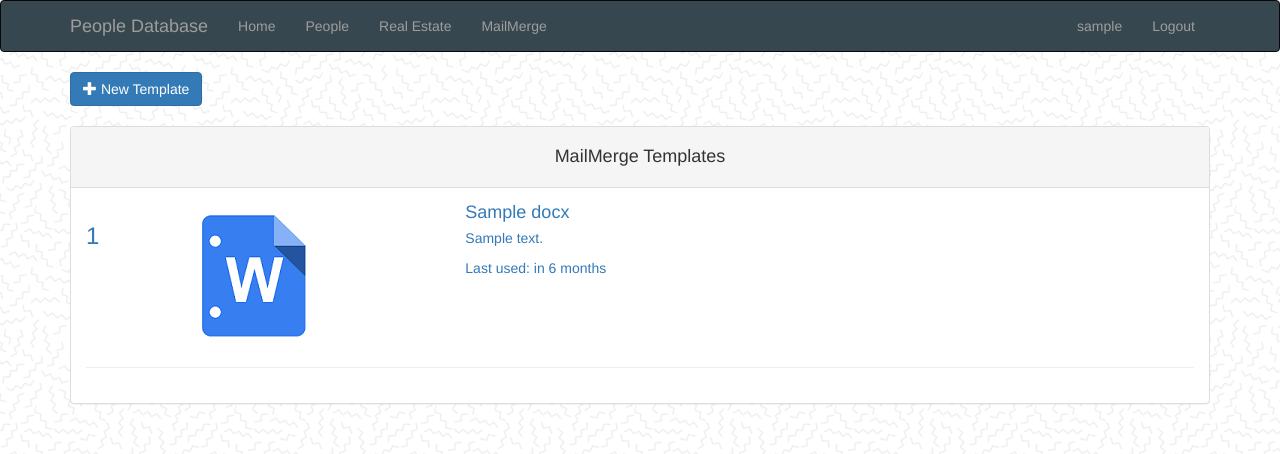
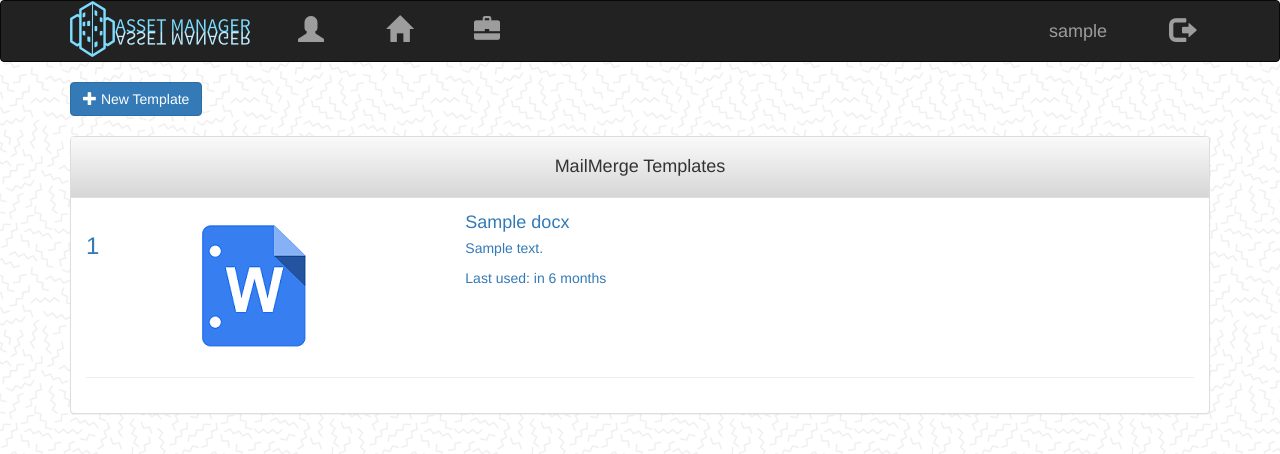
Before and after one commit to RoJac88/asset_manager, a Flask app: page /mailmerge in a window 1280 px wide. Shown: the top 454 px of the page. Run offline with Flask 2, Linux system fonts and the light colour scheme; a user stored in the database is signed in; tables that the repository leaves empty hold one stand-in row (values such as "Sample post"); some libraries are stand-ins or nearby versions.

Commit message:
Cosmetic changes, logo

```diff
--- a/app/templates/auth/profile.html
+++ b/app/templates/auth/profile.html
@@ -15,7 +15,7 @@
 	</div>
 	<div class="col-sm-8">
 		<div class="panel panel-default">
-			<div class="panel-heading text-center"><h2>{{ user.username }}'s Files: </h2></div>
+			<div class="panel-heading text-center panel-headstyle"><h2>{{ user.username }}'s Files: </h2></div>
 			<div class="panel-body">
 				{% for file in user.files %}
 				{% include 'auth/_file.html' %}
--- a/app/templates/base.html
+++ b/app/templates/base.html
@@ -18,12 +18,30 @@ body {
   background-image: url("{{ url_for('static', filename='bg.png') }}");
   background-repeat: repeat;
   }
+.well {
+  background-image: linear-gradient(#fafafa, #d6d6d6);
+}
+.panel-headstyle {
+  background-image: linear-gradient(#fafafa, #d6d6d6);
+}
+.panel-footer {
+  background-image: linear-gradient(#fafafa, #d6d6d6);
+}
+.nav-glyph {
+  font-size: 26px;
+  padding-left: 32px;
+}
+.nav-text {
+  font-size: 18px;
+  padding-top: 5px;
+}
+
 </style>
 {% endblock %}
 
-{% block title %}People Database{% endblock %}
+{% block title %}Asset Manager{% endblock %}
 {% block navbar %}
-    <nav class="navbar navbar-inverse"style="background-color: #37474F">
+    <nav class="navbar navbar-inverse">
         <div class="container">
             <div class="navbar-header">
                 <button type="button" class="navbar-toggle collapsed" data-toggle="collapse" data-target="#bs-example-navbar-collapse-1" aria-expanded="false">
@@ -32,22 +50,21 @@ body {
                     <span class="icon-bar"></span>
                     <span class="icon-bar"></span>
                 </button>
-                <a class="navbar-brand" href="{{ url_for('main.index') }}">People Database</a>
+                <a class="navbar-left" href="{{ url_for('main.index') }}"><img src="{{ url_for('static', filename='logo.png') }}"></a>
             </div>
             <div class="collapse navbar-collapse" id="bs-example-navbar-collapse-1">
                 <ul class="nav navbar-nav">
-                    <li><a href="{{ url_for('main.index') }}">Home</a></li>
-                    <li><a href="{{ url_for('people.people') }}">People</a></li>
-                    <li><a href="{{ url_for('realestate.realestate') }}">Real Estate</a></li>
-                    <li><a href="{{ url_for('mailmerge.mailmerge') }}">MailMerge</a></li>
+                    <li><a href="{{ url_for('people.people') }}"><span class="glyphicon glyphicon-user nav-glyph"></span></a></li>
+                    <li><a href="{{ url_for('realestate.realestate') }}"><span class="glyphicon glyphicon-home nav-glyph"></span></a></li>
+                    <li><a href="{{ url_for('mailmerge.mailmerge') }}"><span class="glyphicon glyphicon-briefcase nav-glyph"></span></a></li>
                 </ul>
                 <ul class="nav navbar-nav navbar-right">
                     {% if current_user.is_anonymous %}
-                    <li><a href="{{ url_for('auth.register') }}">Register</a></li>
-                    <li><a href="{{ url_for('auth.login') }}">Login</a></li>
+                    <li><a href="{{ url_for('auth.register') }}"><button type="button" class="btn btn-primary">Sign Up</button></a></li>
+                    <li><a href="{{ url_for('auth.login') }}"><span class="glyphicon glyphicon-log-in nav-glyph"></span></a></li>
                     {% else %}
-                    <li><a href="{{ url_for('auth.profile') }}">{{current_user.username}}</a></li>
-                    <li><a href="{{ url_for('auth.logout') }}">Logout</a></li>
+                    <li class="nav-text"><a href="{{ url_for('auth.profile') }}">{{current_user.username}}</a></li>
+                    <li><a href="{{ url_for('auth.logout') }}"><span class="glyphicon glyphicon-log-out nav-glyph"></span></a></li>
                     {% endif %}
                 </ul>
             </div>
--- a/app/templates/mailmerge/mailmerge.html
+++ b/app/templates/mailmerge/mailmerge.html
@@ -10,7 +10,7 @@
 <br>
 {% endif %}
 <div class="panel panel-default">
-	<div class="panel-heading text-center"><h4>MailMerge Templates</h4></div>
+	<div class="panel-heading text-center panel-headstyle"><h4>MailMerge Templates</h4></div>
 	<div class="panel-body">
 		{% for template in templates %}
 		{% include 'mailmerge/_template.html' %}
--- a/app/templates/people/legal_person_view.html
+++ b/app/templates/people/legal_person_view.html
@@ -35,7 +35,7 @@
     <div class="row">
       <div class="col-xs-5">
         <div class="panel panel-default">
-        	<div class="panel-heading text-center"><h4><span class="glyphicon glyphicon-envelope"></span></h4></div>
+        	<div class="panel-heading text-center panel-headstyle"><h4><span class="glyphicon glyphicon-envelope"></span></h4></div>
         	<div class="panel-body">
 						{% if person.addr_rua %}
             <p>
@@ -58,7 +58,7 @@
       </div>
       <div class="col-xs-7">
 				<div class="panel panel-default">
-        	<div class="panel-heading text-center"><h4><span class="glyphicon glyphicon-list-alt"></span></h4></div>
+        	<div class="panel-heading text-center panel-headstyle"><h4><span class="glyphicon glyphicon-list-alt"></span></h4></div>
         	<div class="panel-body">
         		<p><strong>CNPJ: {{ person.asdict()['sic'] }}</strong></p>
 						<p><strong>TYPE: </strong>{{ person.asdict()['code'] }}</p>
@@ -79,7 +79,7 @@
 		{% if assets != [] %}
 	  <div class="row">
 	    <div class="panel panel-default">
-	      <div class="panel-heading text-center"><h4><span class="glyphicon glyphicon-home"></span></h4></div>
+	      <div class="panel-heading text-center panel-headstyle"><h4><span class="glyphicon glyphicon-home"></span></h4></div>
 	      <div class="panel-body">
 					<table id="people" class="display table table-striped table-hover table-condensed">
 						<thead>
--- a/app/templates/people/natural_person_view.html
+++ b/app/templates/people/natural_person_view.html
@@ -31,7 +31,7 @@
     <div class="row">
       <div class="col-xs-5">
         <div class="panel panel-default">
-        	<div class="panel-heading text-center"><h4><span class="glyphicon glyphicon-envelope"></span></h4></div>
+        	<div class="panel-heading text-center panel-headstyle"><h4><span class="glyphicon glyphicon-envelope"></span></h4></div>
         	<div class="panel-body">
 						{% if person.addr_rua %}
             <p>
@@ -54,7 +54,7 @@
       </div>
       <div class="col-xs-7">
 				<div class="panel panel-default">
-        	<div class="panel-heading text-center"><h4><span class="glyphicon glyphicon-list-alt"></span></h4></div>
+        	<div class="panel-heading text-center panel-headstyle"><h4><span class="glyphicon glyphicon-list-alt"></span></h4></div>
         	<div class="panel-body">
         		<p><strong>CPF: {{ person.asdict()['sic'] }}</strong></p>
 						{% if person.rg %}
@@ -72,7 +72,7 @@
 		{% if assets != [] %}
 	  <div class="row">
 	    <div class="panel panel-default">
-	      <div class="panel-heading text-center"><h4><span class="glyphicon glyphicon-home"></span></h4></div>
+	      <div class="panel-heading text-center panel-headstyle"><h4><span class="glyphicon glyphicon-home"></span></h4></div>
 	      <div class="panel-body">
 					<table id="people" class="display table table-striped table-hover table-condensed">
 						<thead>
--- a/app/templates/people/people.html
+++ b/app/templates/people/people.html
@@ -31,9 +31,11 @@
 {% endblock %}
 
 {% block app_content %}
-{% if current_user.is_authenticated %}
+
 <div class="container">
 	<div class="well text-center"><h4>Persons Entries</h4></div>
+
+	{% if current_user.is_authenticated %}
 	<div class="row">
 		<div class="col-sm-3">
 			<a href="{{ url_for('people.add_person') }}">
@@ -65,9 +67,9 @@
 			</div>
 		</div>
 	</div>
-</div>
 <br>
 {% endif %}
+</div>
 {% if people != [] %}
 <div class="container">
 	<table id="people" class="display table table-striped table-hover table-condensed">
--- a/app/templates/realestate/imovel_view.html
+++ b/app/templates/realestate/imovel_view.html
@@ -129,7 +129,7 @@
   <div class="row">
     <div class="col-xs-5">
       <div class="panel panel-default">
-      	<div class="panel-heading text-center"><h4>Real Estate Info</h4></div>
+      	<div class="panel-heading text-center panel-headstyle"><h4>Real Estate Info</h4></div>
       	<div class="panel-body">
       		<p><strong>{{ imovel.name }}</strong></p>
           <p>{{ imovel.addr_rua }}, {{ imovel.addr_num }} - {{ imovel.addr_compl }}</p>
@@ -150,7 +150,7 @@
   </div>
   <div class="row">
     <div class="panel panel-default">
-      <div class="panel-heading text-center"><h4>Owners</h4></div>
+      <div class="panel-heading text-center panel-headstyle"><h4>Owners</h4></div>
       <div class="panel-body">
         <div class="col-xs-7">
           <table id="owners" class="table table-striped table-hover table-condensed">
@@ -190,7 +190,7 @@
   </div>
   <div class="row">
     <div class="panel panel-default">
-      <div class="panel-heading text-center"><h4>Matricula: {{ imovel.matricula_n }}</h4></div>
+      <div class="panel-heading text-center panel-headstyle"><h4>Matricula: {{ imovel.matricula_n }}</h4></div>
       <div class="panel-body">
         {% if imovel.matricula_file %}
         <div class="col-xs-1">
--- a/app/templates/realestate/realestate.html
+++ b/app/templates/realestate/realestate.html
@@ -32,9 +32,9 @@
 {% endblock %}
 
 {% block app_content %}
-{% if current_user.is_authenticated %}
 <div class="container">
 	<div class="well text-center"><h4>Real Estate Entries</h4></div>
+	{% if current_user.is_authenticated %}
 	<div class="row">
 		<div class="col-sm-3">
 			<a href="{{ url_for('realestate.add_realestate') }}">
@@ -69,9 +69,9 @@
 			</div>
 		</div>
 	</div>
+	{% endif %}
 </div>
 <br>
-{% endif %}
 
 {% if imoveis != [] %}
 <div class="container">
```
Also changed, not shown: app/static/logo.png (added).
